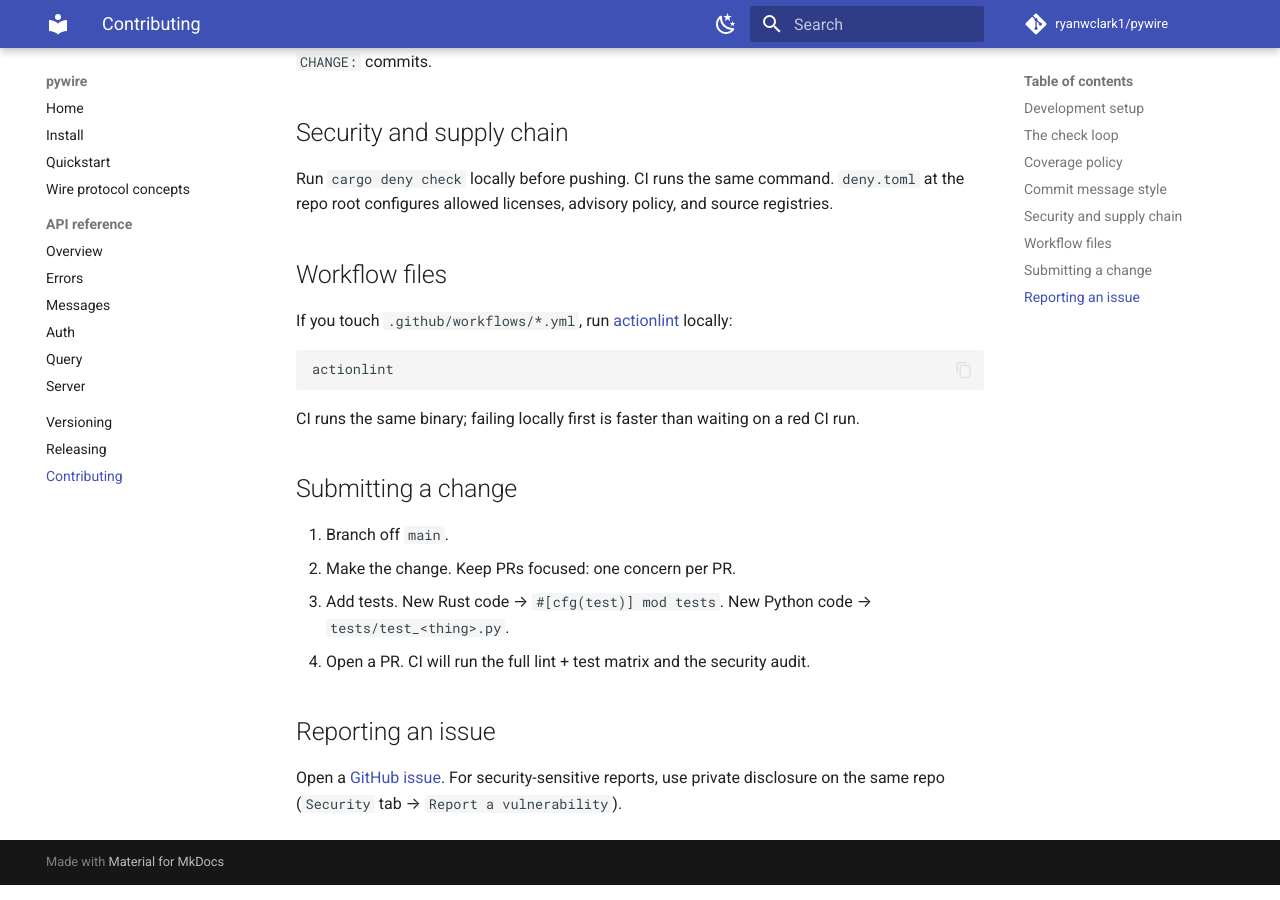
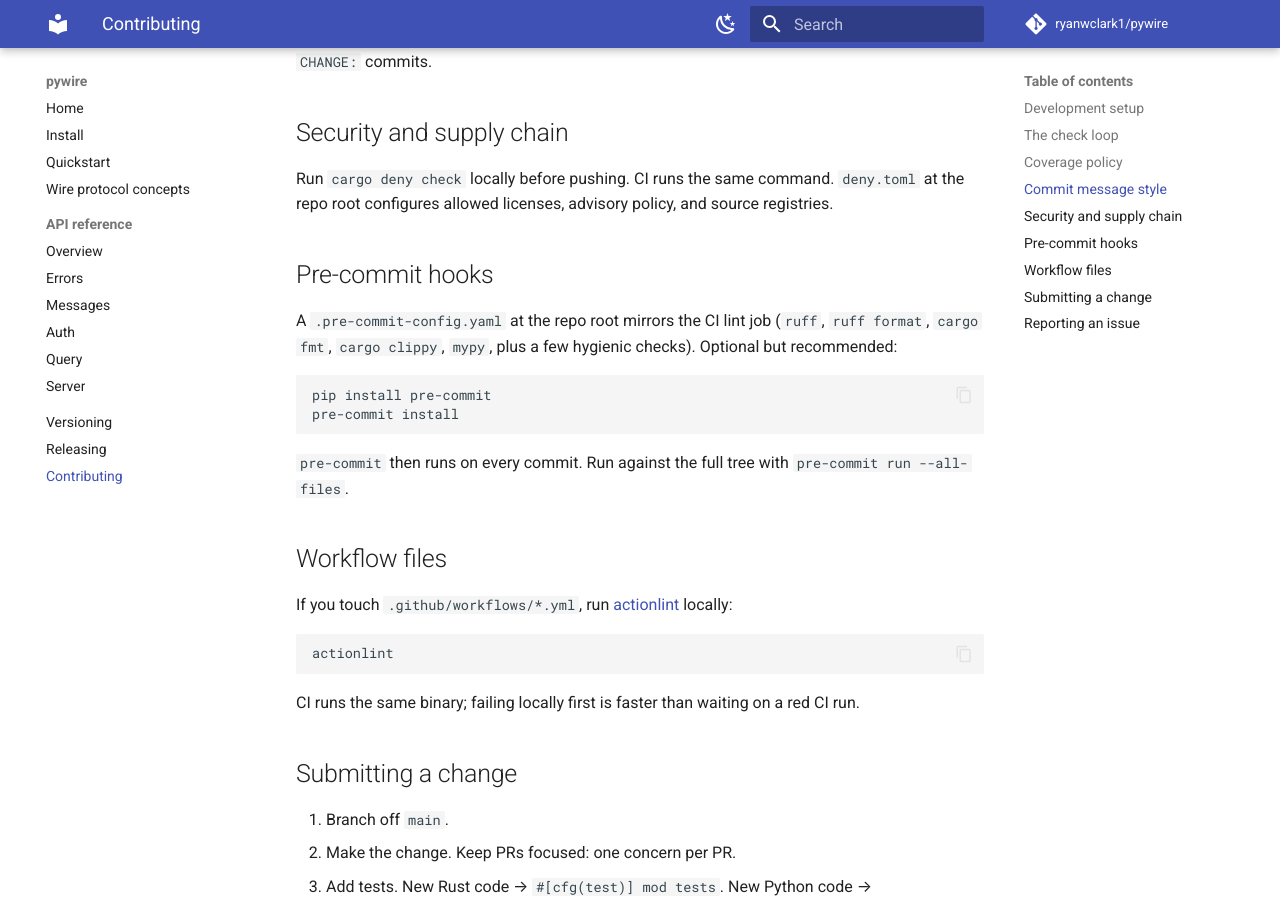
Before and after one commit to ryanwclark1/pywire, an MkDocs documentation site: the page built from docs/contributing.md, in a window 1280 px wide and 900 px high, scrolled down 1732 px. Built offline with MkDocs 1.6.1 and Material for MkDocs 9.7.7, drawn with Linux system fonts in a browser that asks for light colours; comment, search, counter and statistics services are not loaded.

Commit message:
chore: add CODEOWNERS, SECURITY.md, issue/PR templates, pre-commit config
Community-hygiene scaffolding that's been deferred since v0.40.0.
Nothing here changes the binding surface or the runtime; it just
makes the repo more inviting / safer to interact with.

- `CODEOWNERS`: single owner today (@ryanwclark1). Adds explicit
  review-routing for any future contributors.
- `SECURITY.md`: disclosure policy pointing at GitHub's private
  vulnerability reporting on this repo. Supported-versions note
  (latest minor only, mirroring pgwire's pre-1.0 cadence), scope
  (in-scope: pywire + release pipeline; out-of-scope: upstream pgwire
  / pyo3 / postgres), and the hardening already in CI (cargo-deny,
  actionlint, Dependabot).
- `.github/ISSUE_TEMPLATE/`:
  * `bug_report.yml` — structured bug form with pywire version,
    Python version, OS dropdown, repro block.
  * `feature_request.yml` — captures the upstream pgwire reference
    (since we mirror that crate's surface).
  * `config.yml` — blank issues disabled; surfaces a security
    contact link and an upstream-pgwire link.
- `.github/PULL_REQUEST_TEMPLATE.md`: what/why/how + a test
  checklist that highlights the 100%-coverage gate.
- `.pre-commit-config.yaml`: mirrors the CI lint job (ruff,
  ruff-format, cargo fmt, cargo clippy, mypy, plus
  end-of-file-fixer / trailing-whitespace / check-yaml / check-toml).
  Local-only; optional but recommended.

`docs/contributing.md` gains a Pre-commit hooks section with the
two-line install recipe.

cargo fmt/clippy, ruff, mypy, actionlint, mkdocs — all green.
No tests added; nothing in this PR has runtime behavior.

````diff
--- a/docs/contributing.md
+++ b/docs/contributing.md
@@ -86,6 +86,20 @@ Run `cargo deny check` locally before pushing. CI runs the same command.
 `deny.toml` at the repo root configures allowed licenses, advisory policy,
 and source registries.
 
+## Pre-commit hooks
+
+A `.pre-commit-config.yaml` at the repo root mirrors the CI lint job
+(`ruff`, `ruff format`, `cargo fmt`, `cargo clippy`, `mypy`, plus a
+few hygienic checks). Optional but recommended:
+
+```bash
+pip install pre-commit
+pre-commit install
+```
+
+`pre-commit` then runs on every commit. Run against the full tree with
+`pre-commit run --all-files`.
+
 ## Workflow files
 
 If you touch `.github/workflows/*.yml`, run
````
Also changed, not shown: .pre-commit-config.yaml (added, +48 -0 lines), SECURITY.md (added, +62 -0 lines), .github/PULL_REQUEST_TEMPLATE.md (added), 4 other files.
